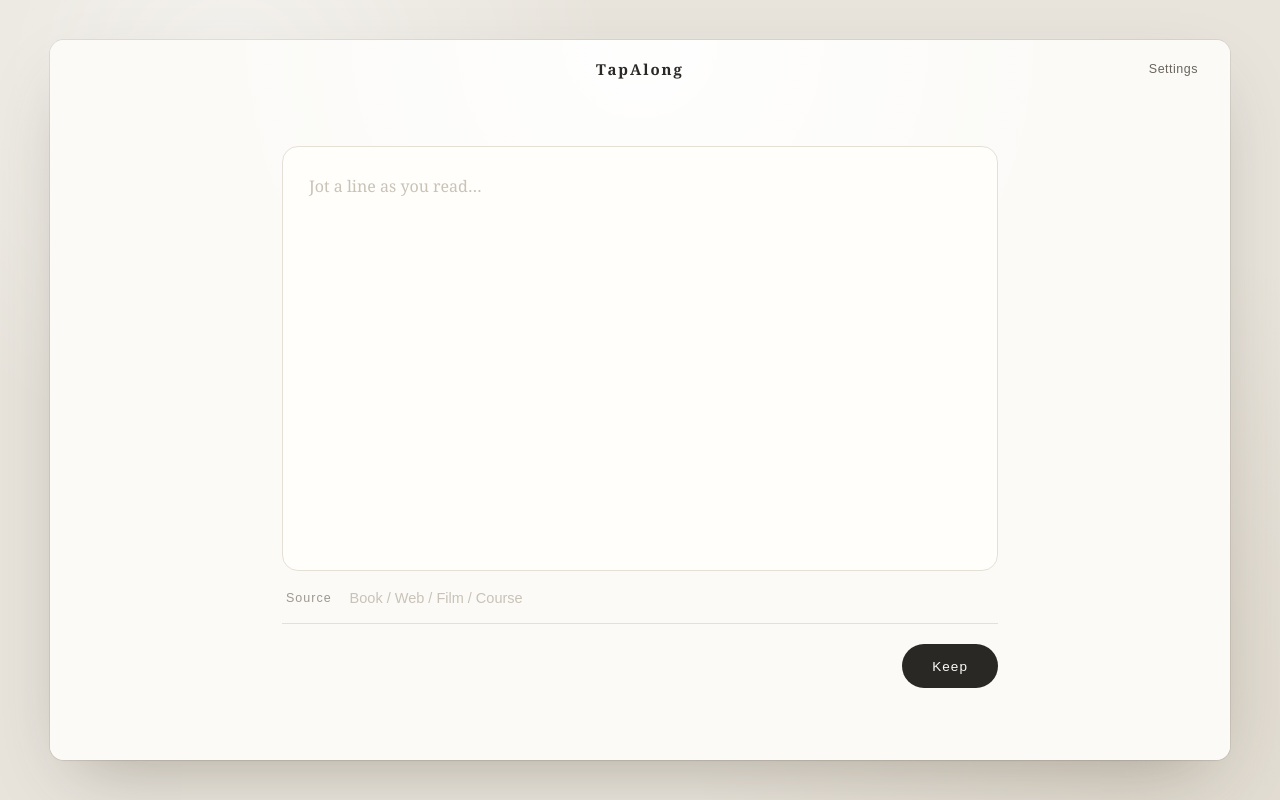
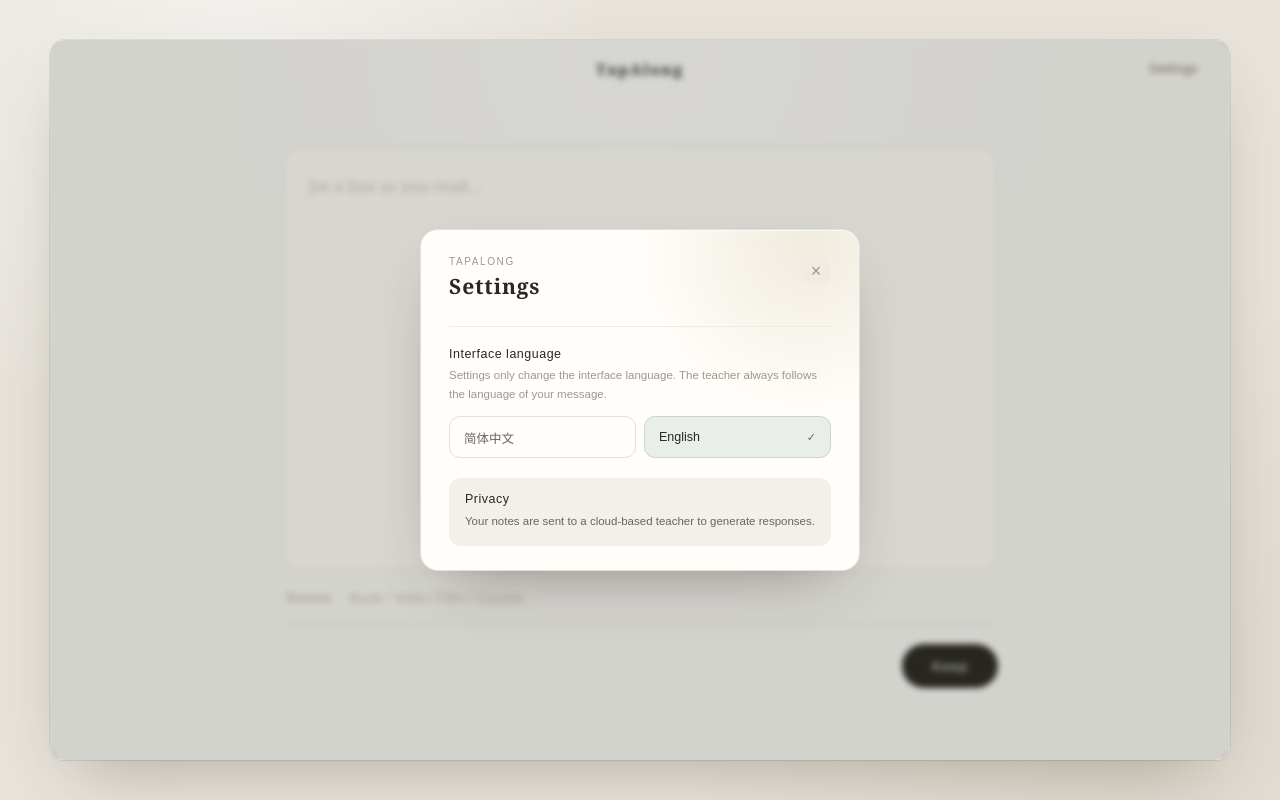
Before and after one commit to longtengsong/tap-along, a Vue app: page / in a window 1280 px wide. Both pictures are taken after a click on the button "Settings". Built offline with nearby package versions, Linux system fonts and the light colour scheme.

Commit message:
feat: add interface language settings

```diff
--- a/src/App.vue
+++ b/src/App.vue
@@ -1,12 +1,15 @@
 <script setup lang="ts">
+import { ref } from 'vue';
 import { useI18n } from 'vue-i18n';
 import AppWindow from '@/components/layout/AppWindow.vue';
 import CompanionScreen from '@/components/companion/CompanionScreen.vue';
 import NewPageScreen from '@/components/newpage/NewPageScreen.vue';
 import OverlayHost from '@/components/overlay/OverlayHost.vue';
+import SettingsDialog from '@/components/layout/SettingsDialog.vue';
 import { useSessionStore } from '@/stores/session';
 
 const { t } = useI18n();
+const settingsOpen = ref(false);
 
 const {
   state,
@@ -27,7 +30,6 @@ const {
   retrySave,
   retryTeacher,
   dismissOverlay,
-  showSettingsNotice,
 } = useSessionStore();
 
 const submitComposer = () => {
@@ -64,7 +66,7 @@ const submitComposer = () => {
         @update:source="state.draft.source = $event"
         @submit="submitNewPage"
         @back="goBack"
-        @settings="showSettingsNotice"
+        @settings="settingsOpen = true"
       />
       <CompanionScreen
         v-else-if="currentPage"
@@ -75,7 +77,7 @@ const submitComposer = () => {
         :reply-draft="state.replyDraft"
         :say-more-open="state.sayMoreOpen"
         @back="goBack"
-        @settings="showSettingsNotice"
+        @settings="settingsOpen = true"
         @update-edit-draft="currentPage.editDraft = $event"
         @save-edit="saveEditing"
         @cancel-edit="cancelEditing"
@@ -97,11 +99,7 @@ const submitComposer = () => {
       @retry-teacher="retryTeacher"
     />
 
-    <Transition name="toast">
-      <p v-if="state.settingsNotice" class="settings-toast" role="status">
-        {{ t('app.settingsComingSoon') }}
-      </p>
-    </Transition>
+    <SettingsDialog :open="settingsOpen" @close="settingsOpen = false" />
   </AppWindow>
 </template>
 
@@ -157,35 +155,4 @@ const submitComposer = () => {
   opacity: 0;
   transform: translateY(-3px);
 }
-
-.settings-toast {
-  position: absolute;
-  bottom: 22px;
-  left: 50%;
-  z-index: 90;
-  margin: 0;
-  padding: 9px 17px;
-  border: 1px solid var(--line);
-  border-radius: 999px;
-  background: rgb(255 254 250 / 92%);
-  box-shadow: 0 8px 28px -18px rgb(54 43 27 / 48%);
-  color: var(--ink-soft);
-  font-size: 12px;
-  letter-spacing: 0.04em;
-  transform: translateX(-50%);
-  backdrop-filter: blur(8px);
-}
-
-.toast-enter-active,
-.toast-leave-active {
-  transition:
-    opacity 180ms ease,
-    transform 200ms var(--ease-out);
-}
-
-.toast-enter-from,
-.toast-leave-to {
-  opacity: 0;
-  transform: translate(-50%, 5px);
-}
 </style>
--- /dev/null
+++ b/src/components/layout/SettingsDialog.vue
@@ -0,0 +1,312 @@
+<script setup lang="ts">
+import { computed, nextTick, onBeforeUnmount, ref, watch } from 'vue';
+import { useI18n } from 'vue-i18n';
+import { setLocale } from '@/i18n';
+import type { SupportedLocale } from '@/i18n/locale';
+
+const props = defineProps<{
+  open: boolean;
+}>();
+
+const emit = defineEmits<{
+  close: [];
+}>();
+
+const { locale, t } = useI18n();
+const dialog = ref<HTMLElement | null>(null);
+const activeLocale = computed(() => locale.value as SupportedLocale);
+let previousFocus: HTMLElement | null = null;
+
+const close = () => emit('close');
+
+const selectLocale = (nextLocale: SupportedLocale) => {
+  setLocale(nextLocale);
+};
+
+const handleKeydown = (event: KeyboardEvent) => {
+  if (event.key === 'Escape') {
+    close();
+  }
+};
+
+watch(
+  () => props.open,
+  async (open) => {
+    if (open) {
+      previousFocus =
+        document.activeElement instanceof HTMLElement
+          ? document.activeElement
+          : null;
+      document.addEventListener('keydown', handleKeydown);
+      await nextTick();
+      dialog.value?.focus();
+      return;
+    }
+
+    document.removeEventListener('keydown', handleKeydown);
+    previousFocus?.focus();
+  },
+);
+
+onBeforeUnmount(() => {
+  document.removeEventListener('keydown', handleKeydown);
+});
+</script>
+
+<template>
+  <Transition name="settings">
+    <div v-if="open" class="settings-scrim" @mousedown.self="close">
+      <section
+        ref="dialog"
+        class="settings-panel"
+        role="dialog"
+        aria-modal="true"
+        :aria-label="t('a11y.settingsMenu')"
+        tabindex="-1"
+      >
+        <header class="settings-panel__header">
+          <div>
+            <p class="settings-panel__eyebrow">TapAlong</p>
+            <h2>{{ t('settings.title') }}</h2>
+          </div>
+          <button
+            class="settings-panel__close"
+            type="button"
+            :aria-label="t('common.close')"
+            @click="close"
+          >
+            <span aria-hidden="true">×</span>
+          </button>
+        </header>
+
+        <section class="settings-section" aria-labelledby="settings-language">
+          <div class="settings-section__heading">
+            <h3 id="settings-language">{{ t('settings.uiLanguage') }}</h3>
+            <span>{{ t('app.settingsPanel') }}</span>
+          </div>
+
+          <div class="language-options">
+            <button
+              class="language-option"
+              :class="{ 'language-option--active': activeLocale === 'zh-CN' }"
+              type="button"
+              :aria-pressed="activeLocale === 'zh-CN'"
+              @click="selectLocale('zh-CN')"
+            >
+              <span>{{ t('settings.chinese') }}</span>
+              <span class="language-option__check" aria-hidden="true">
+                {{ activeLocale === 'zh-CN' ? '✓' : '' }}
+              </span>
+            </button>
+            <button
+              class="language-option"
+              :class="{ 'language-option--active': activeLocale === 'en' }"
+              type="button"
+              :aria-pressed="activeLocale === 'en'"
+              @click="selectLocale('en')"
+            >
+              <span>{{ t('settings.english') }}</span>
+              <span class="language-option__check" aria-hidden="true">
+                {{ activeLocale === 'en' ? '✓' : '' }}
+              </span>
+            </button>
+          </div>
+        </section>
+
+        <section class="settings-privacy">
+          <h3>{{ t('settings.privacy') }}</h3>
+          <p>{{ t('settings.privacyText') }}</p>
+        </section>
+      </section>
+    </div>
+  </Transition>
+</template>
+
+<style scoped>
+.settings-scrim {
+  position: absolute;
+  inset: 0;
+  z-index: 70;
+  display: grid;
+  place-items: center;
+  padding: 28px;
+  background: rgb(38 34 27 / 18%);
+  backdrop-filter: blur(3px);
+}
+
+.settings-panel {
+  width: min(440px, 100%);
+  border: 1px solid var(--line);
+  border-radius: 18px;
+  padding: 26px 28px 24px;
+  background:
+    radial-gradient(circle at 88% 4%, rgb(233 225 208 / 65%), transparent 34%),
+    var(--paper-raised);
+  box-shadow:
+    0 1px 0 rgb(255 255 255 / 80%) inset,
+    0 24px 60px -28px rgb(44 35 23 / 45%);
+  outline: none;
+}
+
+.settings-panel__header {
+  display: flex;
+  align-items: flex-start;
+  justify-content: space-between;
+  gap: 24px;
+}
+
+.settings-panel__eyebrow {
+  margin: 0 0 5px;
+  color: var(--ink-faint);
+  font-size: 10px;
+  letter-spacing: 0.16em;
+  text-transform: uppercase;
+}
+
+.settings-panel h2 {
+  margin: 0;
+  font-family: var(--serif);
+  font-size: 21px;
+  font-weight: 600;
+  letter-spacing: 0.04em;
+}
+
+.settings-panel__close {
+  width: 30px;
+  height: 30px;
+  border: 0;
+  border-radius: 50%;
+  background: var(--line-soft);
+  color: var(--ink-faint);
+  font: inherit;
+  font-size: 18px;
+  line-height: 1;
+  cursor: pointer;
+  transition:
+    color 180ms ease,
+    background-color 180ms ease;
+}
+
+.settings-panel__close:hover {
+  background: var(--line);
+  color: var(--ink);
+}
+
+.settings-section {
+  margin-top: 26px;
+  padding-top: 20px;
+  border-top: 1px solid var(--line-soft);
+}
+
+.settings-section__heading {
+  display: grid;
+  gap: 5px;
+}
+
+.settings-section h3,
+.settings-privacy h3 {
+  margin: 0;
+  color: var(--ink);
+  font-size: 12.5px;
+  font-weight: 500;
+  letter-spacing: 0.04em;
+}
+
+.settings-section__heading > span {
+  color: var(--ink-faint);
+  font-size: 11.5px;
+  line-height: 1.6;
+}
+
+.language-options {
+  display: grid;
+  grid-template-columns: 1fr 1fr;
+  gap: 8px;
+  margin-top: 13px;
+}
+
+.language-option {
+  display: flex;
+  align-items: center;
+  justify-content: space-between;
+  min-height: 42px;
+  padding: 0 14px;
+  border: 1px solid var(--line);
+  border-radius: 11px;
+  background: transparent;
+  color: var(--ink-soft);
+  font: inherit;
+  font-size: 12.5px;
+  cursor: pointer;
+  transition:
+    color 180ms ease,
+    border-color 180ms ease,
+    background-color 180ms ease;
+}
+
+.language-option:hover {
+  border-color: var(--ink-ghost);
+  color: var(--ink);
+}
+
+.language-option--active {
+  border-color: #c9d6cb;
+  background: var(--moss-soft);
+  color: var(--ink);
+}
+
+.language-option:focus-visible,
+.settings-panel__close:focus-visible {
+  outline: 2px solid var(--moss);
+  outline-offset: 2px;
+}
+
+.language-option__check {
+  color: var(--moss);
+  font-size: 11px;
+}
+
+.settings-privacy {
+  margin-top: 20px;
+  padding: 14px 16px;
+  border-radius: 12px;
+  background: var(--paper-deep);
+}
+
+.settings-privacy p {
+  margin: 6px 0 0;
+  color: var(--ink-soft);
+  font-size: 11.5px;
+  line-height: 1.7;
+}
+
+.settings-enter-active,
+.settings-leave-active {
+  transition: opacity 180ms ease;
+}
+
+.settings-enter-active .settings-panel,
+.settings-leave-active .settings-panel {
+  transition: transform 220ms var(--ease-out);
+}
+
+.settings-enter-from,
+.settings-leave-to {
+  opacity: 0;
+}
+
+.settings-enter-from .settings-panel,
+.settings-leave-to .settings-panel {
+  transform: translateY(5px) scale(0.985);
+}
+
+@media (width <= 640px) {
+  .settings-scrim {
+    padding: 16px;
+  }
+
+  .settings-panel {
+    padding: 22px 20px 20px;
+  }
+}
+</style>
--- a/src/i18n/index.ts
+++ b/src/i18n/index.ts
@@ -2,7 +2,8 @@ import { createI18n } from 'vue-i18n';
 import en from './locales/en.json';
 import zhCN from './locales/zh-CN.json';
 import {
-  LOCALE_STORAGE_KEY,
+  LEGACY_LOCALE_STORAGE_KEY,
+  UI_LOCALE_STORAGE_KEY,
   readPreferredLocale,
   type SupportedLocale,
 } from './locale';
@@ -27,7 +28,8 @@ export const setLocale = (locale: SupportedLocale) => {
   document.documentElement.lang = locale;
 
   try {
-    window.localStorage.setItem(LOCALE_STORAGE_KEY, locale);
+    window.localStorage.setItem(UI_LOCALE_STORAGE_KEY, locale);
+    window.localStorage.removeItem(LEGACY_LOCALE_STORAGE_KEY);
   } catch {
     // Locale persistence is optional; the active locale still updates.
   }
--- a/src/i18n/locale.ts
+++ b/src/i18n/locale.ts
@@ -2,7 +2,8 @@ export const SUPPORTED_LOCALES = ['zh-CN', 'en'] as const;
 
 export type SupportedLocale = (typeof SUPPORTED_LOCALES)[number];
 
-export const LOCALE_STORAGE_KEY = 'tap-along.locale';
+export const UI_LOCALE_STORAGE_KEY = 'tap-along.ui-locale';
+export const LEGACY_LOCALE_STORAGE_KEY = 'tap-along.locale';
 
 export const normalizeLocale = (
   locale: string | null | undefined,
@@ -36,7 +37,10 @@ export const getStoredLocale = (): string | null => {
   }
 
   try {
-    return window.localStorage.getItem(LOCALE_STORAGE_KEY);
+    return (
+      window.localStorage.getItem(UI_LOCALE_STORAGE_KEY) ??
+      window.localStorage.getItem(LEGACY_LOCALE_STORAGE_KEY)
+    );
   } catch {
     return null;
   }
--- a/src/i18n/locales/en.json
+++ b/src/i18n/locales/en.json
@@ -4,7 +4,7 @@
     "tagline": "a gentle tap alongside your reading",
     "settings": "Settings",
     "privacy": "Your notes are sent to a cloud-based teacher to generate responses.",
-    "settingsComingSoon": "Settings are coming soon. Settle into this page for now."
+    "settingsPanel": "Settings only change the interface language. The teacher always follows the language of your message."
   },
   "common": {
     "cancel": "Cancel",
@@ -89,12 +89,21 @@
     "saveFailed": "Couldn't save.",
     "retry": "Try again"
   },
+  "settings": {
+    "title": "Settings",
+    "uiLanguage": "Interface language",
+    "chinese": "简体中文",
+    "english": "English",
+    "privacy": "Privacy",
+    "privacyText": "Your notes are sent to a cloud-based teacher to generate responses."
+  },
   "a11y": {
     "appWindow": "TapAlong application window",
     "teacherMessage": "Teacher's message",
     "userMessage": "Your message",
     "maintenanceMessage": "Note action",
     "back": "Go back",
-    "settings": "Settings"
+    "settings": "Settings",
+    "settingsMenu": "Interface language settings"
   }
 }
--- a/src/i18n/locales/zh-CN.json
+++ b/src/i18n/locales/zh-CN.json
@@ -4,7 +4,7 @@
     "tagline": "读到哪里，轻轻叩一下",
     "settings": "设置",
     "privacy": "笔记会发送到云端老师那里，用于生成回应。",
-    "settingsComingSoon": "设置还在路上，先专心读这一页。"
+    "settingsPanel": "设置只影响界面语言，老师始终跟随你的提问语言。"
   },
   "common": {
     "cancel": "取消",
@@ -89,12 +89,21 @@
     "saveFailed": "没送进去。",
     "retry": "再试一次"
   },
+  "settings": {
+    "title": "设置",
+    "uiLanguage": "界面语言",
+    "chinese": "简体中文",
+    "english": "English",
+    "privacy": "隐私说明",
+    "privacyText": "笔记会发送到云端老师那里，用于生成回应。"
+  },
   "a11y": {
     "appWindow": "轻叩伴读应用窗口",
     "teacherMessage": "老师的消息",
     "userMessage": "你的消息",
     "maintenanceMessage": "维护动作",
     "back": "翻回去",
-    "settings": "设置"
+    "settings": "设置",
+    "settingsMenu": "界面语言设置"
   }
 }
```
Also changed, not shown: src/stores/session.ts (+0 -9 lines).
